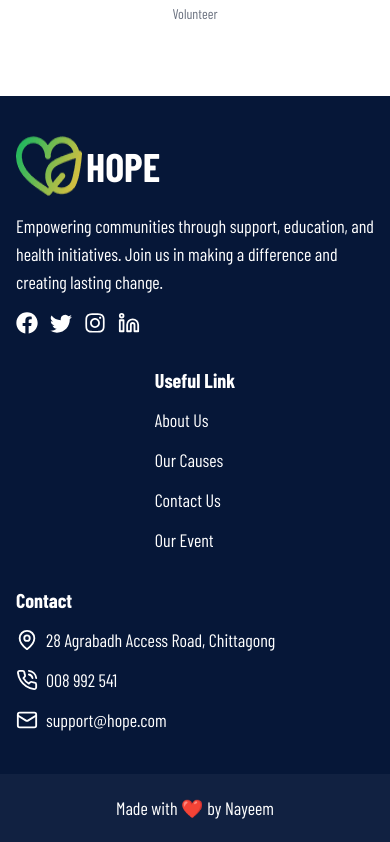
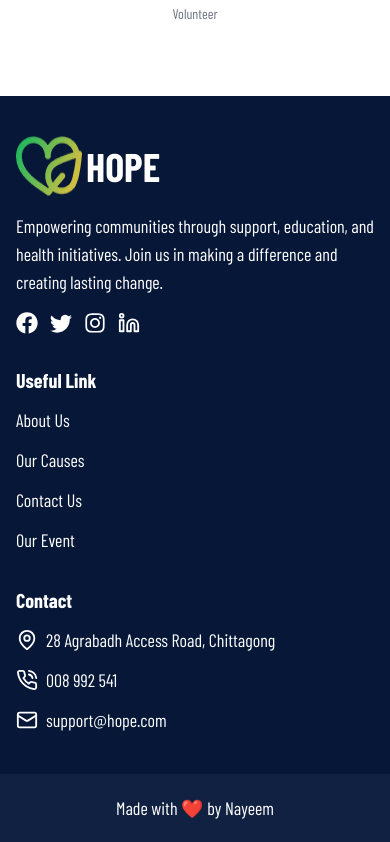
Before and after one commit to nayeemuddin-bd100/hope-charity-app, a Next.js app: page / in a window 390 px wide. Shown: the part 10385-11227 px from the top of the page. Built offline with nearby package versions, Linux system fonts and the light colour scheme.

Commit message:
fix: css issue fix

```diff
--- a/app/components/footer/Footer.tsx
+++ b/app/components/footer/Footer.tsx
@@ -41,7 +41,7 @@
 
           {/* 2nd col */}
 
-          <div className="flex justify-center items-center">
+          <div className="flex md:justify-center items-center">
             <div className="flex flex-col justify-start items-start gap-3 ">
               <h2 className="text-xl font-bold ">Useful Link</h2>
               <Link
```
